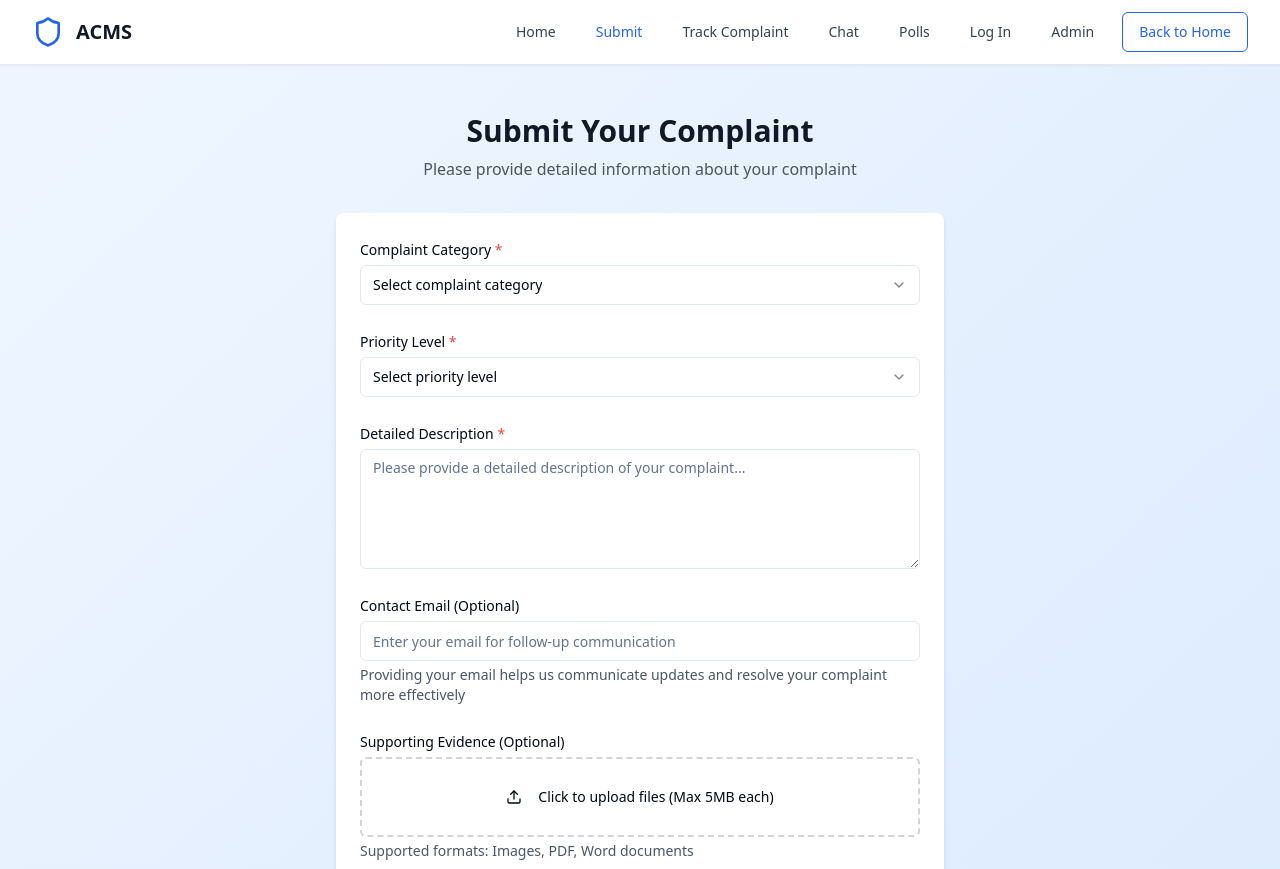
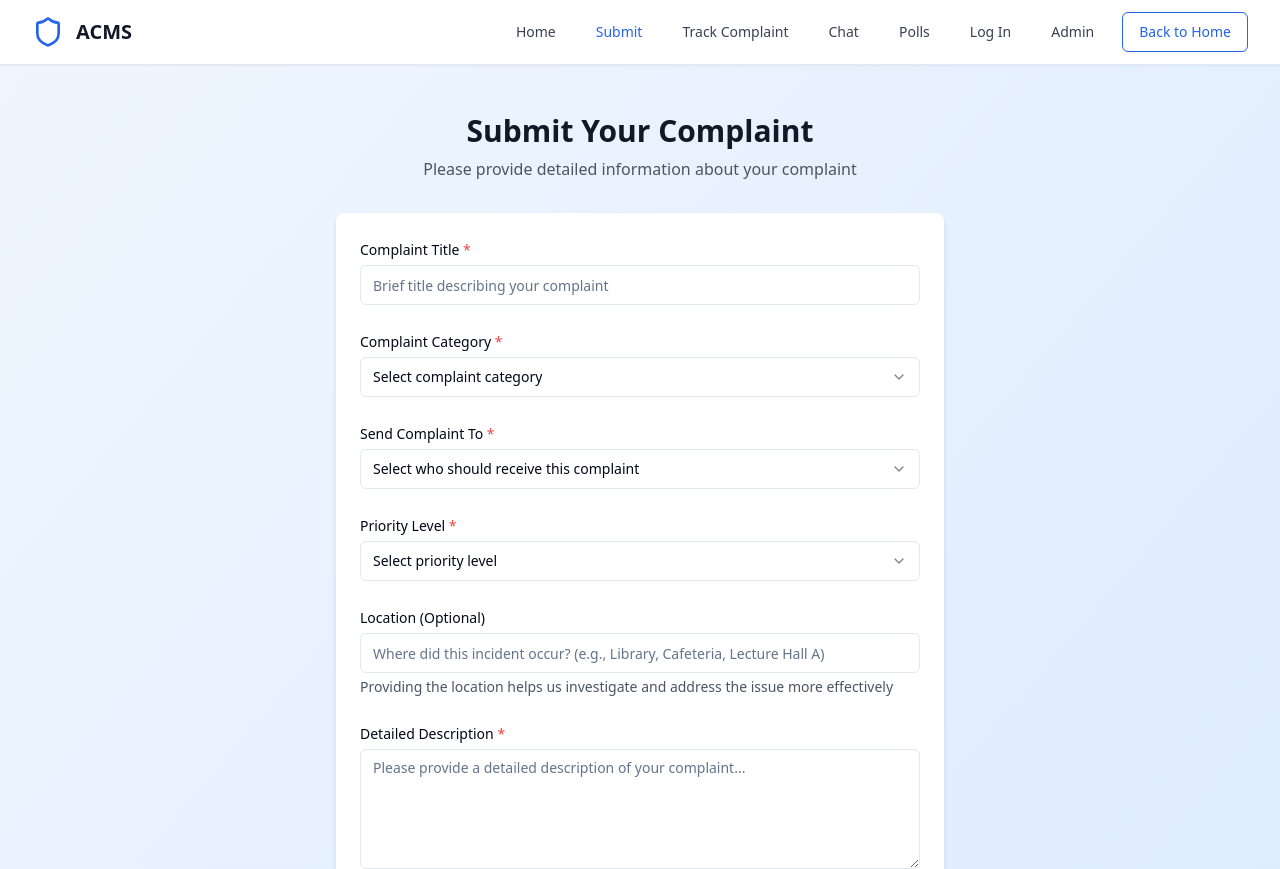
Before and after one commit to BELLO-FAWAZ/acms-web, a React (Vite) app: page /complaint in a window 1280 px wide. Shown: the top 869 px of the page. Built offline with nearby package versions, Linux system fonts and the light colour scheme.

Commit message:
feat: Add complaint title, recipients, and location
Adds a title field, recipient selection, and an optional location field to the complaint form. Updates the complaint category options.

```diff
--- a/src/pages/ComplaintForm.tsx
+++ b/src/pages/ComplaintForm.tsx
@@ -16,9 +16,12 @@ const ComplaintForm = () => {
   const [showConfirmation, setShowConfirmation] = useState(false);
   const [trackingId, setTrackingId] = useState('');
   const [formData, setFormData] = useState({
+    title: '',
     category: '',
+    recipient: '',
     priority: '',
     description: '',
+    location: '',
     contactEmail: '',
     attachments: [] as File[]
   });
@@ -38,8 +41,8 @@ const ComplaintForm = () => {
   };
 
   const handleInputChange = (field: string, value: string) => {
-    // Check for profanity in description field
-    if (field === 'description' && containsProfanity(value)) {
+    // Check for profanity in title and description fields
+    if ((field === 'title' || field === 'description') && containsProfanity(value)) {
       const profanityWords = getProfanityWords(value);
       toast({
         title: "Inappropriate language detected",
@@ -83,12 +86,12 @@ const ComplaintForm = () => {
   };
 
   const validateForm = () => {
-    if (!formData.category || !formData.priority || !formData.description.trim()) {
+    if (!formData.title.trim() || !formData.category || !formData.recipient || !formData.priority || !formData.description.trim()) {
       return false;
     }
 
     // Final profanity check before submission
-    if (containsProfanity(formData.description)) {
+    if (containsProfanity(formData.title) || containsProfanity(formData.description)) {
       toast({
         title: "Inappropriate language detected",
         description: "Please remove inappropriate language from your complaint before submitting.",
@@ -286,6 +289,21 @@ const ComplaintForm = () => {
 
         <div className="bg-white rounded-lg shadow-md p-6">
           <form onSubmit={handleSubmit} className="space-y-6">
+            {/* Complaint Title */}
+            <div>
+              <Label htmlFor="title">
+                Complaint Title <span className="text-red-500">*</span>
+              </Label>
+              <Input
+                id="title"
+                placeholder="Brief title describing your complaint"
+                value={formData.title}
+                onChange={(e) => handleInputChange('title', e.target.value)}
+                className="mt-1"
+                required
+              />
+            </div>
+
             {/* Category Selection */}
             <div>
               <Label htmlFor="category">
@@ -296,10 +314,37 @@ const ComplaintForm = () => {
                   <SelectValue placeholder="Select complaint category" />
                 </SelectTrigger>
                 <SelectContent>
-                  <SelectItem value="academic">Academic</SelectItem>
-                  <SelectItem value="facility">Facility</SelectItem>
-                  <SelectItem value="staff">Staff</SelectItem>
+                  <SelectItem value="harassment">Harassment</SelectItem>
+                  <SelectItem value="bullying">Bullying</SelectItem>
+                  <SelectItem value="discrimination">Discrimination</SelectItem>
+                  <SelectItem value="academic-misconduct">Academic Misconduct</SelectItem>
+                  <SelectItem value="facility-issues">Facility Issues</SelectItem>
+                  <SelectItem value="staff-conduct">Staff Conduct</SelectItem>
+                  <SelectItem value="safety-concerns">Safety Concerns</SelectItem>
+                  <SelectItem value="financial-issues">Financial Issues</SelectItem>
                   <SelectItem value="others">Others</SelectItem>
+                </SelectContent>
+              </Select>
+            </div>
+
+            {/* Recipient Selection */}
+            <div>
+              <Label htmlFor="recipient">
+                Send Complaint To <span className="text-red-500">*</span>
+              </Label>
+              <Select value={formData.recipient} onValueChange={(value) => handleInputChange('recipient', value)}>
+                <SelectTrigger className="mt-1">
+                  <SelectValue placeholder="Select who should receive this complaint" />
+                </SelectTrigger>
+                <SelectContent>
+                  <SelectItem value="vice-chancellor">Vice Chancellor</SelectItem>
+                  <SelectItem value="chief-security-officer">Chief Security Officer</SelectItem>
+                  <SelectItem value="student-affairs">Student Affairs</SelectItem>
+                  <SelectItem value="head-of-department">Head of Department</SelectItem>
+                  <SelectItem value="dean-of-faculty">Dean of Faculty</SelectItem>
+                  <SelectItem value="registrar">Registrar</SelectItem>
+                  <SelectItem value="counseling-services">Counseling Services</SelectItem>
+                  <SelectItem value="facilities-management">Facilities Management</SelectItem>
                 </SelectContent>
               </Select>
             </div>
@@ -319,6 +364,23 @@ const ComplaintForm = () => {
                   <SelectItem value="high">High</SelectItem>
                 </SelectContent>
               </Select>
+            </div>
+
+            {/* Location (Optional) */}
+            <div>
+              <Label htmlFor="location">
+                Location (Optional)
+              </Label>
+              <Input
+                id="location"
+                placeholder="Where did this incident occur? (e.g., Library, Cafeteria, Lecture Hall A)"
+                value={formData.location}
+                onChange={(e) => handleInputChange('location', e.target.value)}
+                className="mt-1"
+              />
+              <p className="text-sm text-gray-600 mt-1">
+                Providing the location helps us investigate and address the issue more effectively
+              </p>
             </div>
 
             {/* Detailed Description */}
```
